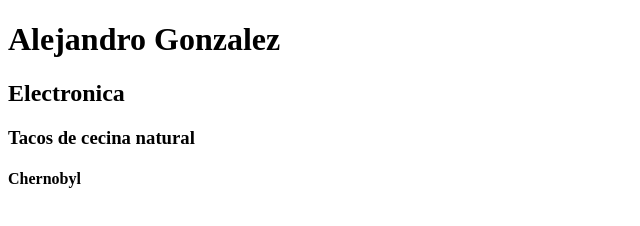
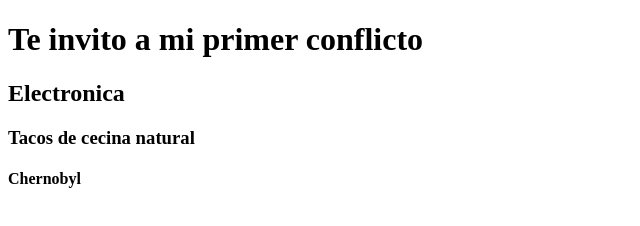
Before and after one commit to alejandroblancas/ch62-mis_preferencias, a plain HTML site: page index.html in a window 1280 px wide. Shown: the whole page, without its empty margins (0-640 px from the left). Drawn offline with Linux system fonts and the light colour scheme.

Commit message:
feat: modificacion remota del h1 desde github

```diff
--- a/index.html
+++ b/index.html
@@ -6,7 +6,7 @@
     <title>Document</title>
 </head>
 <body>
-    <h1>Alejandro Gonzalez</h1>
+    <h1>Te invito a mi primer conflicto</h1>
 	<h2>Electronica</h2>
 	<h3>Tacos de cecina natural</h3>
 	<h4>Chernobyl</h4>
```
